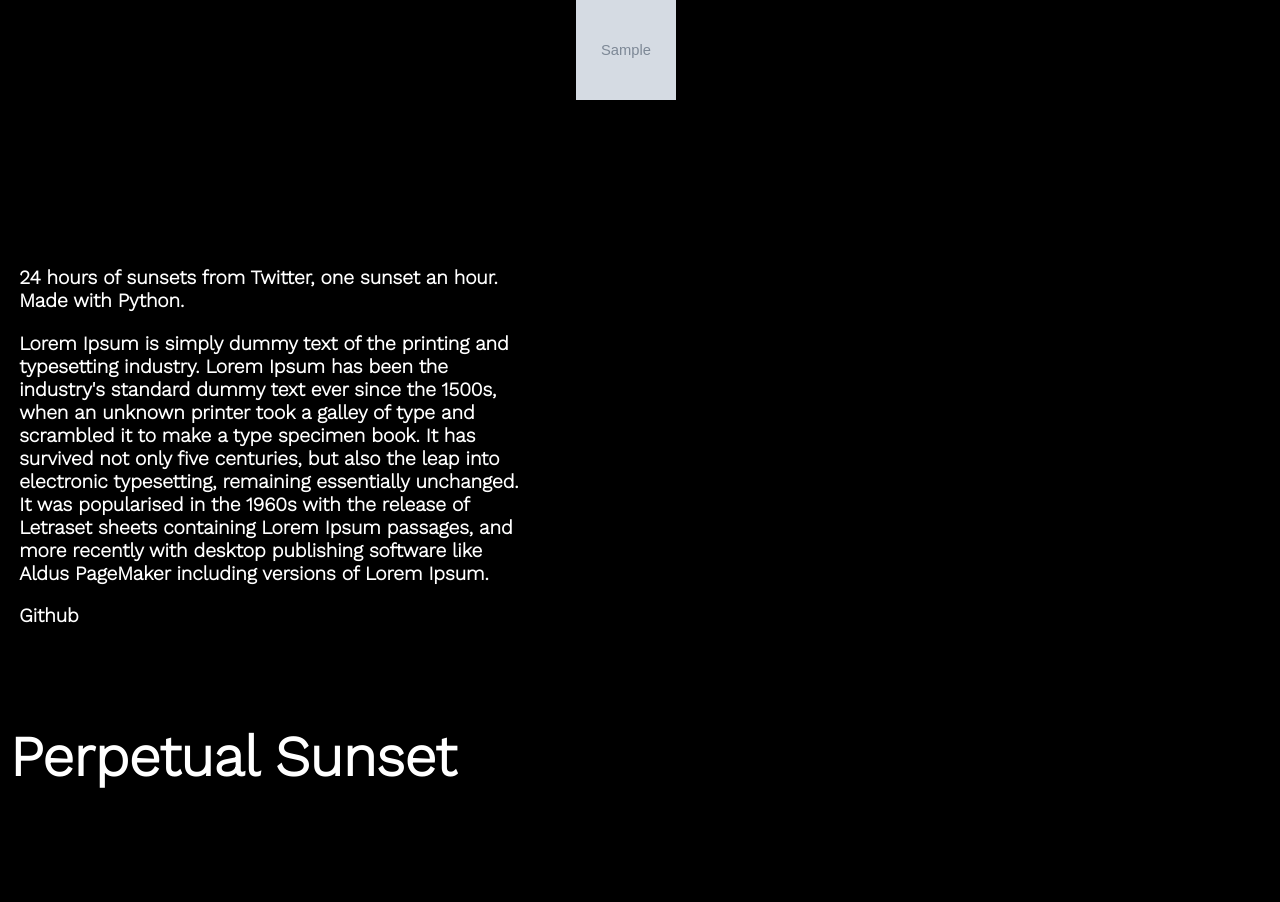
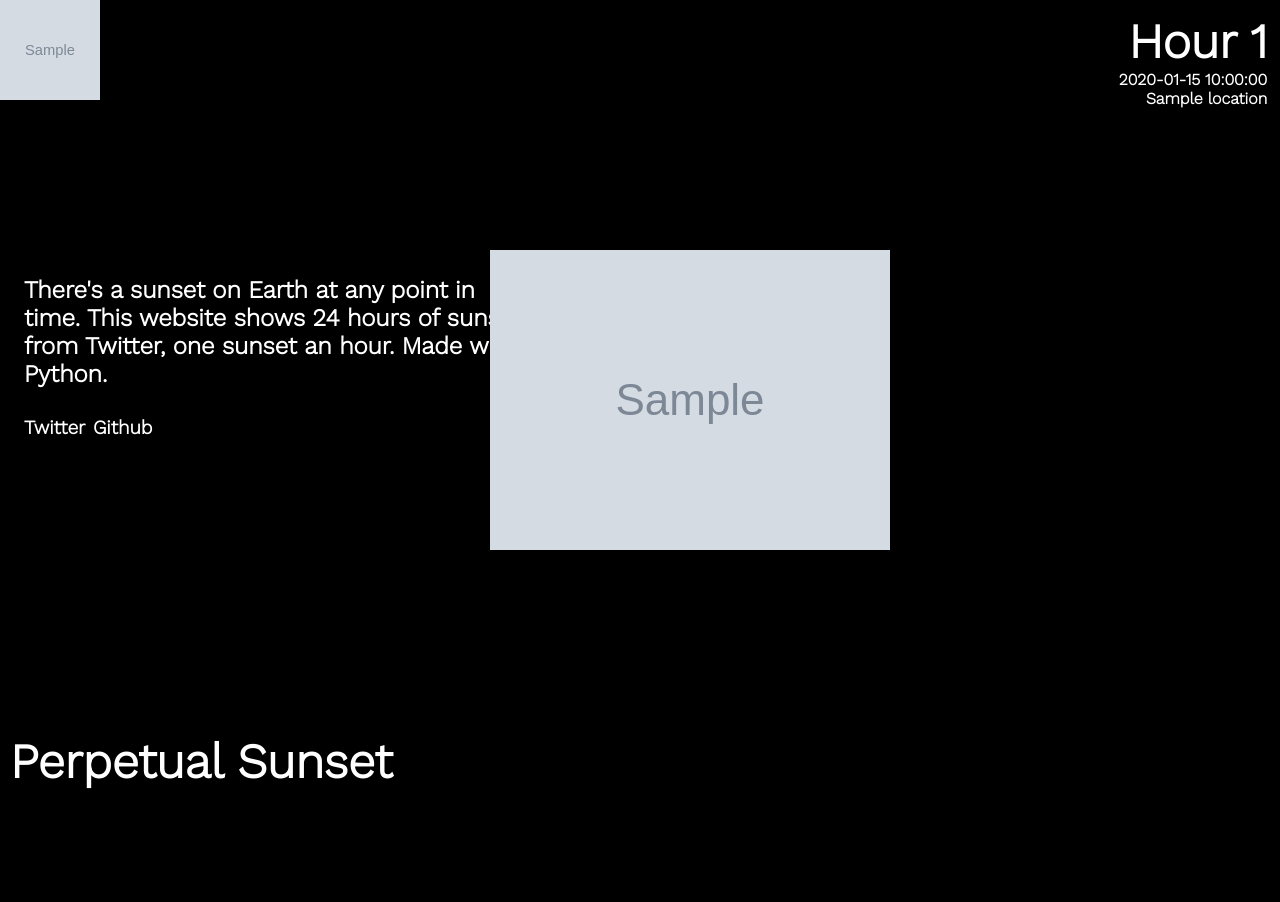
Before and after one commit to jcyling/sunset-bot, a Flask app: page / in a window 1280 px wide. After the commit the page ends 789 px from the top, so only its background shows below. Run offline with Flask 2, Linux system fonts and the light colour scheme; grey boxes marked "Sample" are stand-in pictures; a database or web service that is not in the repository returns one stand-in record (values such as "Sample title"); some libraries are stand-ins or nearby versions.

Commit message:
Update design layout

```diff
--- a/static/styles.css
+++ b/static/styles.css
@@ -5,20 +5,6 @@ html, body {
     background-color: black;
     margin: 0;
     padding: 0;
-}
-.title {
-    bottom: 0;
-    width: 100vw;
-    text-align: left;
-    position: fixed;
-    font-size: 3.5em;
-    font-weight: 900;
-    padding: 10px;
-    background: linear-gradient(transparent, black);
-}
-
-.container {
-    margin-left: 45%;
 }
 
 .img-col {
@@ -37,6 +23,7 @@ html, body {
     height: 100px;
     object-fit: cover;
     flex-shrink: 0;
+    z-index: 1;
 }
 
 .thumbnail:hover + .hidden {
@@ -53,44 +40,94 @@ html, body {
     text-align: left;
 }
 
-.hidden img {
-    max-width: 80%;
+.tweet-img {
+    position: fixed;
+    top: 0;
+    right: 0;
+    height: 100vh;
+    width: calc(100vw - 100px);
+    margin: 0;
+    padding: 0;
+    display: flex;
+    justify-content: center;
+    align-items: center;
+}
+
+.tweet-img img {
+    max-width: 80vw;
     max-height: 80vh;
-    overflow; hidden;
-    display: block;
 }
 
 .tweet-info {
-    font-size: 2em;
-    text-align: left;
+    font-size: 1em;
+    text-align: right;
     position: fixed;
-    left: 0;
+    right: 0;
     top: 0;
     font-weight: 900;
-    padding: 0.2em;
+    padding: 1%;
     width: 45%;
 }
 
 .tweet-hour {
-    font-size: 4em;
+    font-size: 3em;
 }
 
 .description {
     margin-top: 10%;
-    margin-bottom: 20%;
-    font-size: 1.2em;
+    margin-bottom: 0;
+    padding: 1em;
+    padding-bottom: 20vh;
+    font-size: 1.5em;
     font-weight: 900;
-    padding: 1em;
     text-align: left;
-    max-width: 40vw;
 }
 
 a {
     color: white;
     text-decoration: none;
+    font-size: 0.8em;
 }
 
 a:hover {
     color: grey;
     text-decoration: none;
 }
+
+.title {
+    z-index: 2;
+    bottom: 0;
+    width: 100vw;
+    text-align: left;
+    position: fixed;
+    font-weight: 900;
+    padding: 10px;
+    background: linear-gradient(transparent, black);
+}
+
+.title a {
+    font-size: 3rem;
+}
+
+/**Breakpoints**/
+
+@media only screen and (min-width: 600px) {
+    .description {
+        max-width: 80vw;
+    }
+    .thumbnail {
+        width: 80px;
+        height: 80px;
+    }
+
+}
+
+@media only screen and (min-width: 800px) {
+    .description {
+        max-width: 40vw;
+    }
+    .thumbnail {
+        width: 100px;
+        height: 100px;
+    }
+}
--- a/templates/index.html
+++ b/templates/index.html
@@ -21,9 +21,11 @@
                     <div class="img-row">
                         <img class="thumbnail" src="{{ tweet[2] }}" alt="Picture of a sunset">
                         <div class="hidden">
-                            <img src="{{ tweet[2] }}" alt="Picture of a sunset">
+                            <div class="tweet-img">
+                                <img src="{{ tweet[2] }}" alt="Picture of a sunset">
+                            </div>
                             <div class="tweet-info">
-                                <div class="tweet-hour">{{ tweet[4] }}</div>
+                                <div class="tweet-hour">Hour {{ tweet[4] }}</div>
                                 <div class="tweet-time">{{ tweet[0] }}</div>
                                 <div class="tweet-loc">{{ tweet[1] }}</div>
                                 <!-- <div class="tweet-text">{{ tweet[3] }}</div> -->
@@ -36,8 +38,8 @@
 
         </div>
         <div class="description">
-            <p>24 hours of sunsets from Twitter, one sunset an hour. Made with Python.</p>
-            <p>Lorem Ipsum is simply dummy text of the printing and typesetting industry. Lorem Ipsum has been the industry's standard dummy text ever since the 1500s, when an unknown printer took a galley of type and scrambled it to make a type specimen book. It has survived not only five centuries, but also the leap into electronic typesetting, remaining essentially unchanged. It was popularised in the 1960s with the release of Letraset sheets containing Lorem Ipsum passages, and more recently with desktop publishing software like Aldus PageMaker including versions of Lorem Ipsum.</p>
+            <p>There's a sunset on Earth at any point in time. This website shows 24 hours of sunsets from Twitter, one sunset an hour. Made with Python.</p>
+            <a href="https://twitter.com/sunsetsbot">Twitter</a>
             <a href="https://github.com/jcyling/sunset-bot">Github</a>
         </div>
         <div class="title">
```
